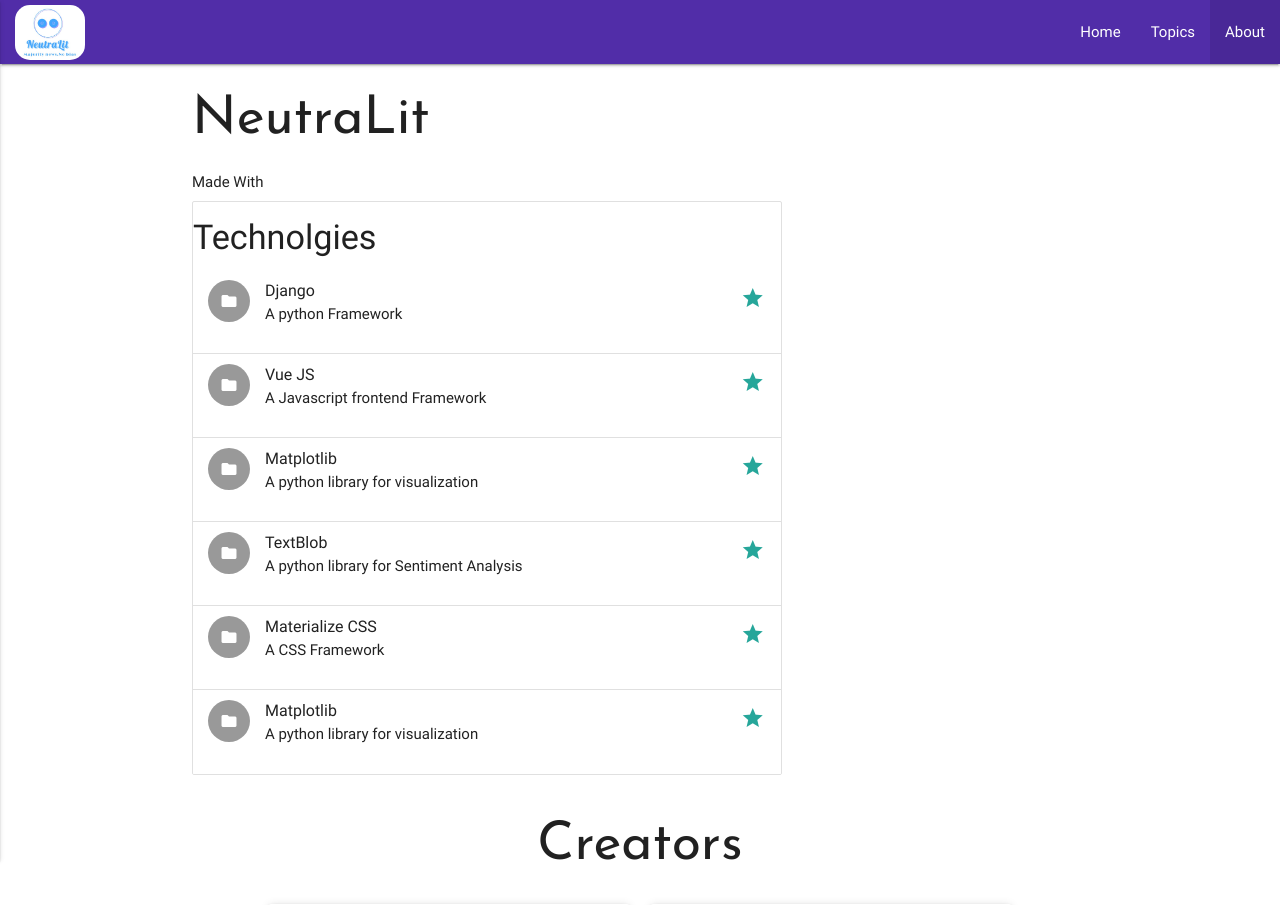
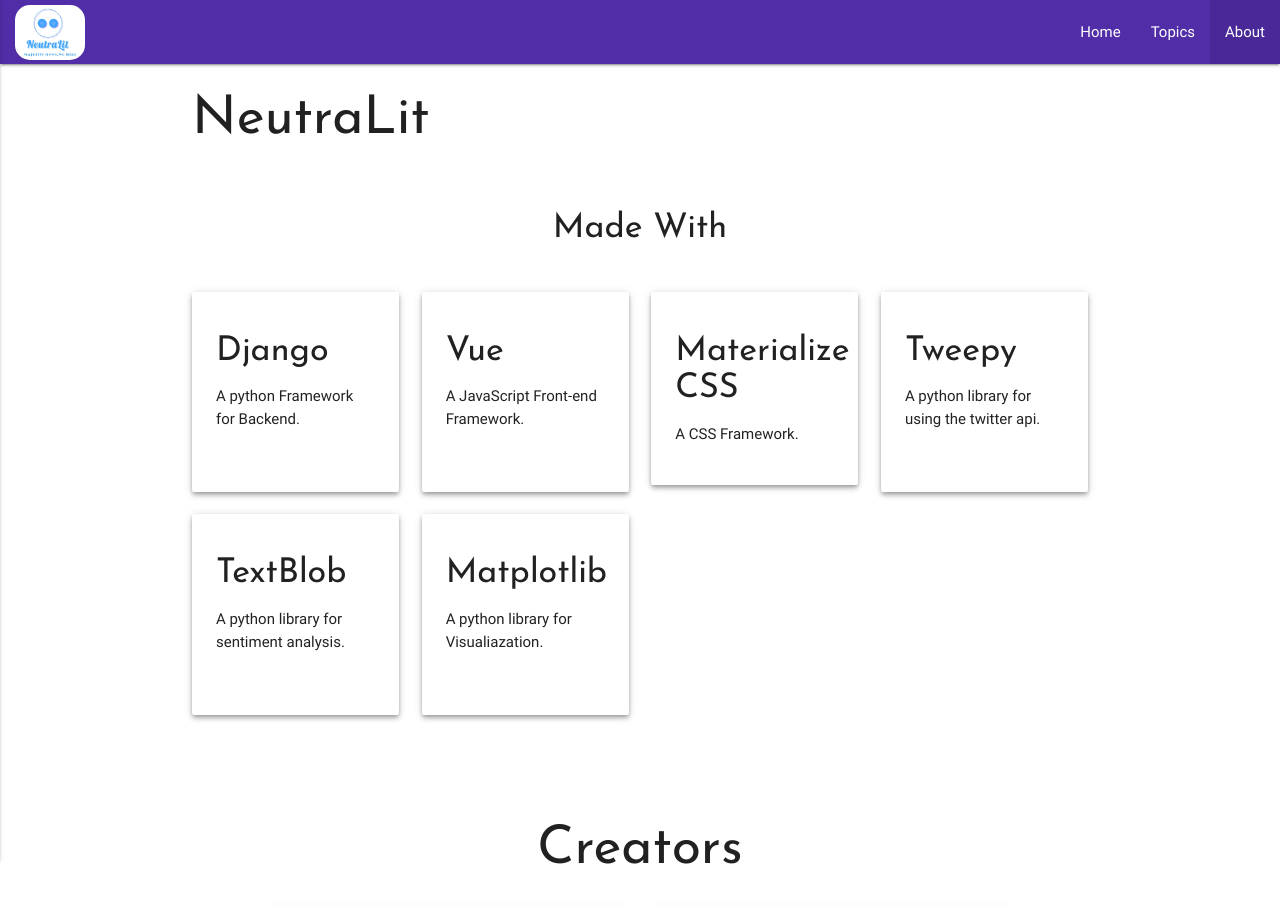
Before and after one commit to Abhishekvaish/NeutraLit, a Django app: page /about/ in a window 1280 px wide. Shown: the top 905 px of the page. Run offline with Django 3.2, Linux system fonts and the light colour scheme; parts of the project's set-up code (start-up, migrations or seed data) failed here and were passed over; some libraries are stand-ins or nearby versions.

Commit message:
updated about and topic list page

```diff
--- a/trends/static/trends/css/style.css
+++ b/trends/static/trends/css/style.css
@@ -59,17 +59,11 @@
 
 /* -----------------TOPICS PAGE STYLES -----------------*/
 
-#topics .card {
-	margin-bottom: 50px;
-	transition: 0.3s ease transform;
-}
-#topics .card .visible{
-	animation-name: zoomIn;
-	animation-duration: 1s;
-
-}
-#topics .card:hover {
-	transform: translateY(-15px);
+#topics .pagination li{
+	border-style: solid;
+	border-width: 1px;
+	border-color: blue;
+	border-radius: 4px;
 }
 /*--------------------DETAIL TOPIC STYLES----------------  */
 #detail .parallax-container img {
@@ -94,3 +88,4 @@
 	animation-name:  zoomIn;
 	animation-duration: 2s;
 }
+/*--------------------ABOUT STYLES----------------  */
--- a/trends/templates/trends/about.html
+++ b/trends/templates/trends/about.html
@@ -4,61 +4,53 @@
 {% block body %}
 {% load static %}
 <div id="about" class="container">
-	<h2 class="josefin">NeutraLit</h2>
-	Made With
-	<div class="row">
-		<div class="col l8">
-			<ul class="collection">
-				<li class="collection-header">
-					<h4>Technolgies</h4>
-				</li>
-				<li class="collection-item avatar">
-					<i class="material-icons circle">folder</i>
-					<span class="title">Django</span>
-					<p>A python Framework</p>
-					<a href="#!" class="secondary-content"><i class="material-icons">grade</i></a>
-				</li>
-				<li class="collection-item avatar">
-					<i class="material-icons circle">folder</i>
-					<span class="title">Vue JS</span>
-					<p>A Javascript frontend Framework</p>
-					<a href="#!" class="secondary-content"><i class="material-icons">grade</i></a>
-				</li>
-				<li class="collection-item avatar">
-					<i class="material-icons circle">folder</i>
-					<span class="title">Matplotlib</span>
-					<p>A python library for visualization</p>
-					<a href="#!" class="secondary-content"><i class="material-icons">grade</i></a>
-				</li>
-				<li class="collection-item avatar">
-					<i class="material-icons circle">folder</i>
-					<span class="title">TextBlob</span>
-					<p>A python library for Sentiment Analysis</p>
-					<a href="#!" class="secondary-content"><i class="material-icons">grade</i></a>
-				</li>
-				<li class="collection-item avatar">
-					<i class="material-icons circle">folder</i>
-					<span class="title">Materialize CSS</span>
-					<p>A CSS Framework</p>
-					<a href="#!" class="secondary-content"><i class="material-icons">grade</i></a>
-				</li>
-				<li class="collection-item avatar">
-					<i class="material-icons circle">folder</i>
-					<span class="title">Matplotlib</span>
-					<p>A python library for visualization</p>
-					<a href="#!" class="secondary-content"><i class="material-icons">grade</i></a>
-				</li>
-
-			</ul>
+	<h2 class="josefin">NeutraLit</h2><br>
+	<h4 class="josefin center-align">Made With</h4><br>
+	<div id="tools" class="row">
+		<div class="col l3 m5 offset-m1 s10 offset-s1">
+			<div class="card-panel hoverable z-depth-2">
+				<h4 class="josefin">Django</h4>
+				<p>A python Framework for Backend.</p><br>
+			</div>
 		</div>
-	</div>
+		<div class="col l3 m5 offset-m1 s10 offset-s1">
+			<div class="card-panel hoverable z-depth-2">
+				<h4 class="josefin">Vue</h4>
+				<p>A JavaScript Front-end Framework.</p><br>
+			</div>
+		</div>
+		<div class="col l3 m5 offset-m1 s10 offset-s1">
+			<div class="card-panel hoverable z-depth-2">
+				<h4 class="josefin">Materialize CSS</h4>
+				<p>A CSS Framework.</p>
+			</div>
+		</div>
+		<div class="col l3 m5 offset-m1 s10 offset-s1">
+			<div class="card-panel hoverable z-depth-2">
+				<h4 class="josefin">Tweepy</h4>
+				<p>A python library for using the twitter api.</p><br>
+			</div>
+		</div>
+		<div class="col l3 m5 offset-m1 s10 offset-s1">
+			<div class="card-panel hoverable z-depth-2">
+				<h4 class="josefin">TextBlob</h4>
+				<p>A python library for sentiment analysis.</p><br>
+			</div>
+		</div>
+		<div class="col l3 m5 offset-m1 s10 offset-s1">
+			<div class="card-panel hoverable z-depth-2">
+				<h4 class="josefin">Matplotlib</h4>
+				<p>A python library for Visualiazation.</p><br>
+			</div>
+		</div>
+	</div><br><br>
 	<h2 class="josefin center-align">Creators</h2>
 	<div class="row">
 		<div class="col l5 m5 s10 offset-l1 offset-m1 offset-s1">
 			<div class="card-panel hoverable z-depth-2 center" >
 				<img src="https://avatars3.githubusercontent.com/u/47211557?s=460&u=0259914829865c673db95cace034f82c458603bf&v=4" class="responsive-img">
 				<h4 class="josefin"><a href="https://github.com/Abhishekvaish" class="black-text">Abhishek Vaish</a></h4>
-				<p>abhishek953566936222@gmail.com</p>
+				<p>abhishek953566936222 @gmail.com</p>
 			</div>
 		</div>
 		<div class="col l5 m5 s10 offset-s1">
@@ -68,9 +60,9 @@
 				<p>thakerrahul16@gmail.com</p>
 			</div>
 		</div>
-	</div>
-	<div class="card">
-
-	</div>
+	</div><br><br>
+	<h3 class="center-align josefin">Who we are</h3><br>
+	<h5 class="center-align josefin">We are undergrad computer science students currently and working on some other exciting projects.This website is created to Make proper use of the large amounts of data and information generated on social media And acts as an example of how such type of data can be used. If you have any suggestions that could be added you can mail us.</h5>
+	<br><br><br><br>
 </div>
 {% endblock %}
--- a/trends/templates/trends/topics_detail.html
+++ b/trends/templates/trends/topics_detail.html
@@ -6,7 +6,7 @@
 	<div class="parallax">
 		<img :src="[[fig1]]">
 	</div>
-	<h1 class="josefin center-align white-text ">{{topic}}</h1>
+	<h1 class="josefin center-align white-text">{{topic}}</h1>
 </div>
 <div class="center" v-if="fig1">
 	<br><br><br><br>
@@ -29,6 +29,7 @@
 	      </div>
 	    </div>
 		 </div>
+		 <h4>Analysing....</h4>
 	</div>
 </div>
 </div>
```
Also changed, not shown: trends/templates/trends/topics.html (+7 -8 lines).
